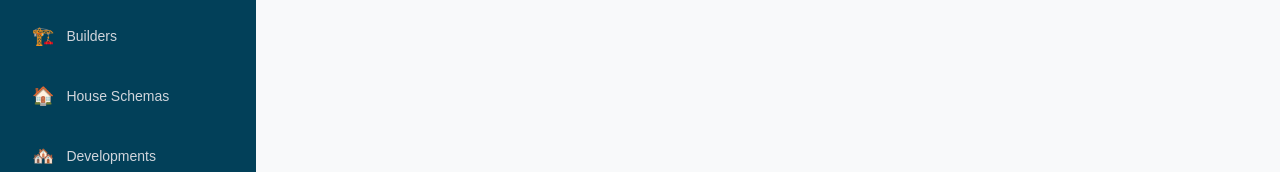
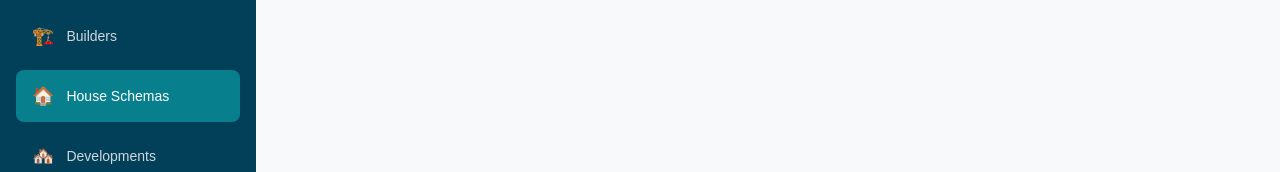
Before and after one commit to Refittr/refittr-admin-panel, a Next.js app: page /dashboard/schemas/new in a window 1280 px wide. Shown: the part 138-310 px from the top of the page. Built offline with nearby package versions, Linux system fonts and the light colour scheme; no server answers; the database is empty.

Commit message:
changed routing

```diff
--- a/app/(dashboard)/layout.tsx
+++ b/app/(dashboard)/layout.tsx
@@ -9,11 +9,11 @@ interface DashboardLayoutProps {
 }
 
 const navigation = [
-  { name: 'Dashboard', href: '/', icon: '📊' },
-  { name: 'Builders', href: '/builders', icon: '🏗️' },
-  { name: 'House Schemas', href: '/schemas', icon: '🏠' },
-  { name: 'Developments', href: '/developments', icon: '🏘️' },
-  { name: 'Streets', href: '/streets', icon: '🛤️' },
+  { name: 'Dashboard', href: '/dashboard/dashboard', icon: '📊' },
+  { name: 'Builders', href: '/dashboard/builders', icon: '🏗️' },
+  { name: 'House Schemas', href: '/dashboard/schemas', icon: '🏠' },
+  { name: 'Developments', href: '/dashboard/developments', icon: '🏘️' },
+  { name: 'Streets', href: '/dashboard/streets', icon: '🛤️' },
 ]
 
 export default function DashboardLayout({ children }: DashboardLayoutProps) {
```
